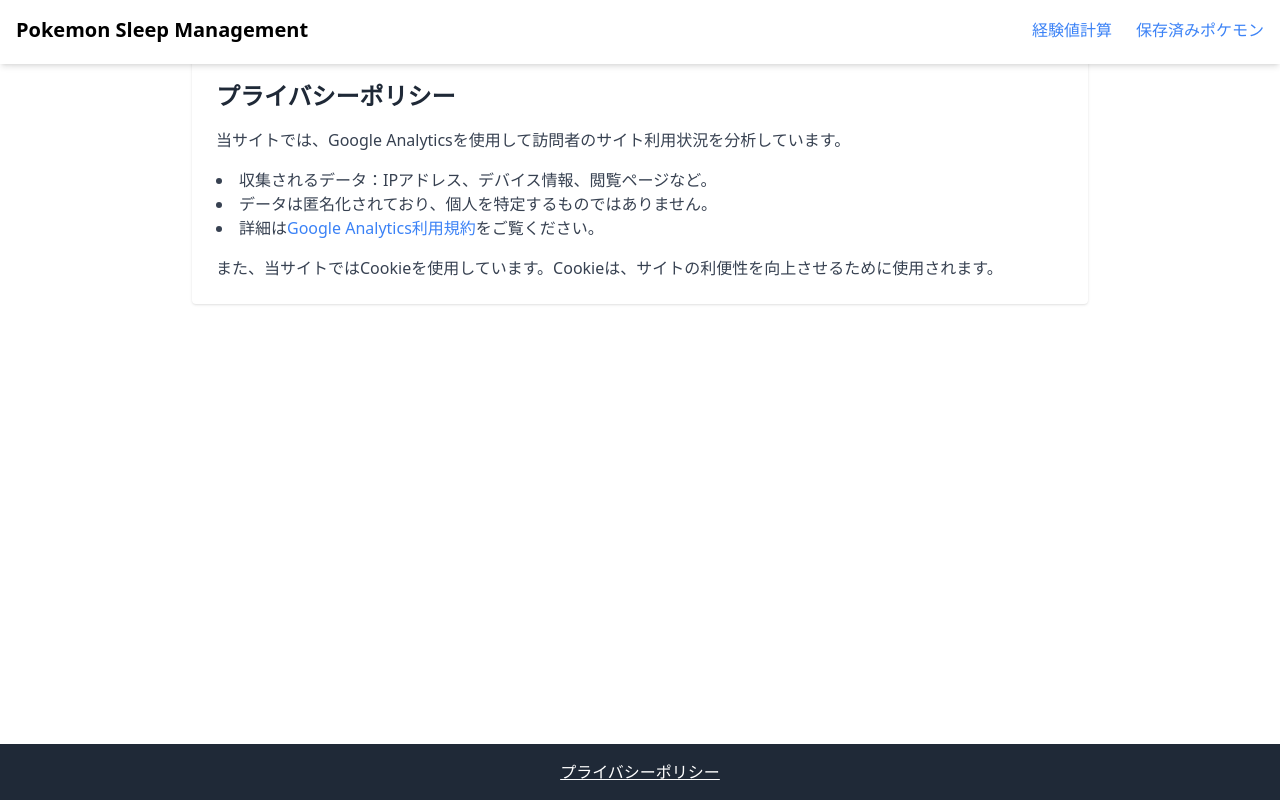
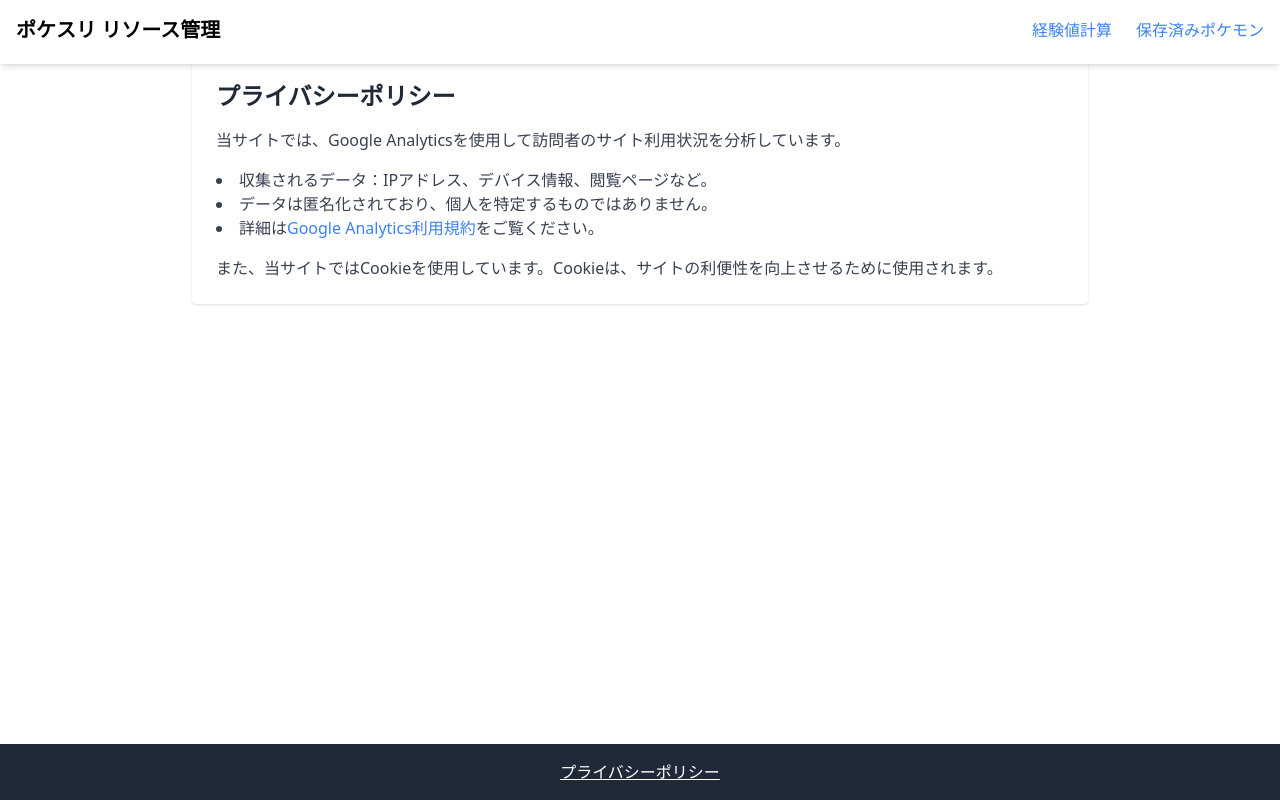
Before and after one commit to SH11235/pokemonsleep-management, a React (Vite) app: page /pokemonsleep-management/privacy-policy in a window 1280 px wide. Built offline with nearby package versions, Linux system fonts and the light colour scheme.

Commit message:
fix タイトル変更

```diff
--- a/src/components/Header.tsx
+++ b/src/components/Header.tsx
@@ -9,7 +9,7 @@ const Header = () => {
     return (
         <header className="fixed top-0 left-0 w-full bg-white shadow-md p-4 z-10 h-16">
             <div className="flex justify-between items-center">
-                <h1 className="text-xl font-bold">Pokemon Sleep Management</h1>
+                <h1 className="text-xl font-bold">ポケスリ リソース管理</h1>
 
                 {/* ハンバーガーメニューアイコン */}
                 <button
```
